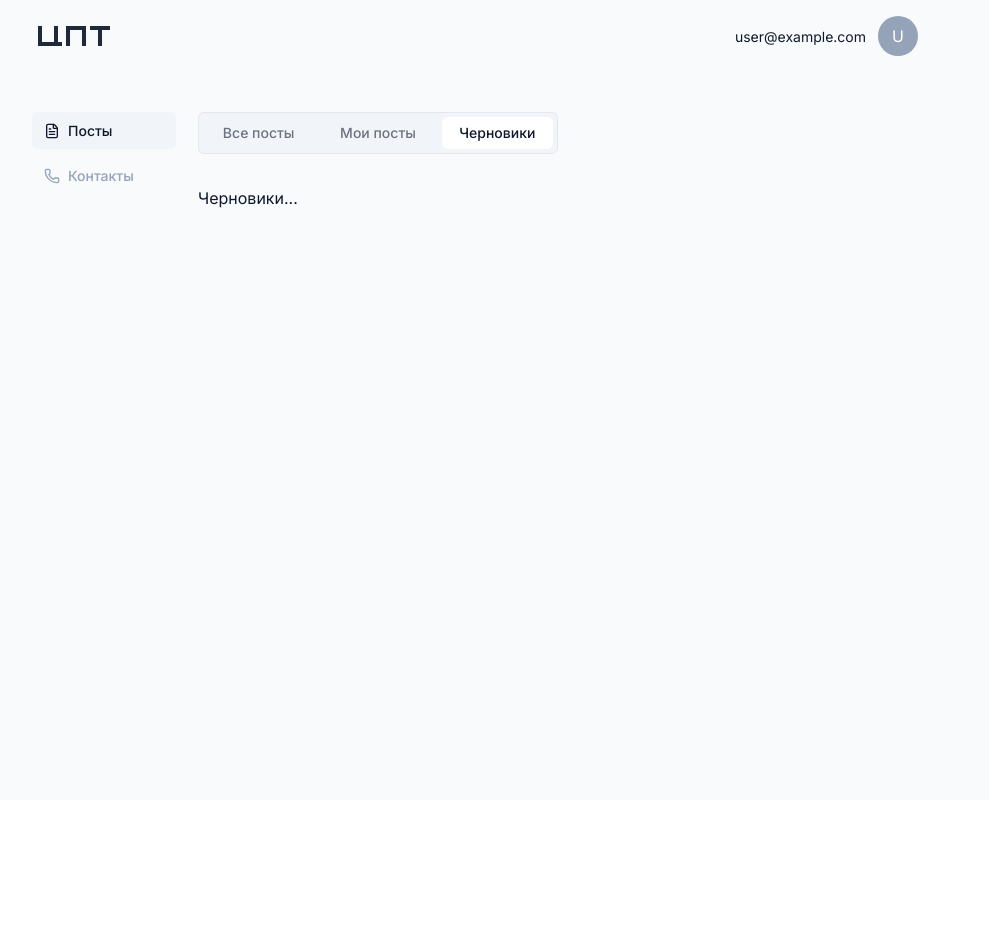
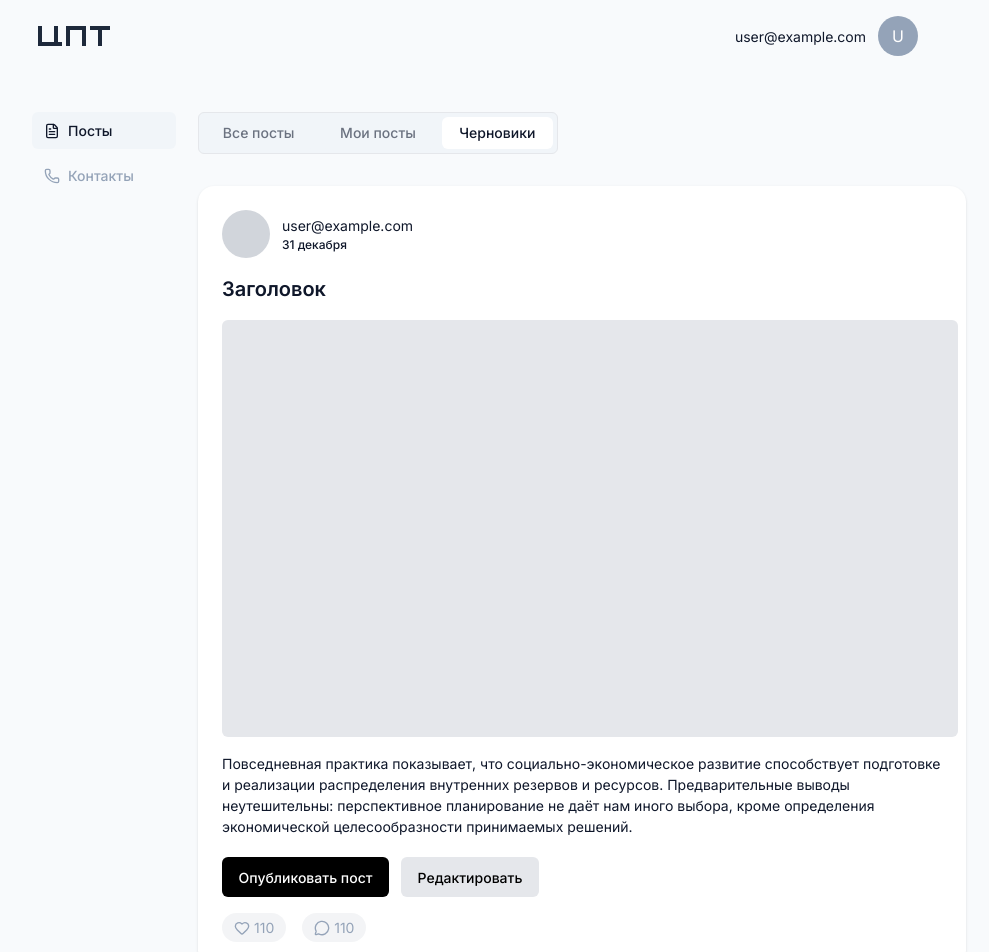
Before and after one commit to Forest-m4/site_cpt, a React (Vite) app: page /posts/drafts in a window 1280 px wide. Shown: the top 952 px of the page, without its empty margins (162-1151 px from the left). Before the commit the page ends 800 px from the top, so only its background shows below. Built offline with nearby package versions, Linux system fonts and the light colour scheme.

Commit message:
исправлены ошибки поста

```diff
--- a/src/App.tsx
+++ b/src/App.tsx
@@ -5,6 +5,7 @@ import Login from "./pages/Login";
 import Register from "./pages/Register";
 import Posts from "./pages/Posts";
 import MyPosts from "./pages/MyPosts";
+import Drafts from "./pages/Drafts";
 import Typography from "./components/ui/Typography";
 
 const App: React.FC = () => {
@@ -18,10 +19,7 @@ const App: React.FC = () => {
           <Route index element={<Navigate to="all" replace />} />
           <Route path="all" element={<Typography>Все посты...</Typography>} />
           <Route path="my" element={<MyPosts />} />
-          <Route
-            path="drafts"
-            element={<Typography>Черновики...</Typography>}
-          />
+          <Route path="drafts" element={<Drafts />} />
         </Route>
         <Route path="*" element={<Navigate to="/login" />} />
       </Routes>
--- a/src/lib/PostCard/index.tsx
+++ b/src/lib/PostCard/index.tsx
@@ -22,6 +22,7 @@ const PostCard: React.FC<PostCardProps> = ({
 }) => {
   return (
     <div className="w-[768px] h-[780px] bg-white rounded-2xl shadow p-6 flex flex-col gap-4">
+      {/* Верхняя панель */}
       <div className="flex items-center justify-between">
         <div className="flex items-center gap-3">
           <div className="w-12 h-12 bg-gray-300 rounded-full" />
@@ -34,17 +35,19 @@ const PostCard: React.FC<PostCardProps> = ({
         </div>
       </div>
 
+      {/* Заголовок */}
       <Typography variant="h4">{title}</Typography>
 
+      {/* Серая панелька */}
       <div className="w-[736px] h-[432px] bg-gray-200 rounded-md flex items-center justify-center">
-        <Typography variant="body" className="text-gray-400">
-          Изображение
-        </Typography>
+        <Typography variant="body" className="text-gray-400"></Typography>
       </div>
 
+      {/* Текст поста */}
       <Typography variant="body">{content}</Typography>
 
-      <div className="flex gap-3 mt-2">
+      {/* Кнопки */}
+      <div className="flex gap-3 mt-1">
         <UIButton className="w-[167px] h-[40px] bg-black text-white">
           Опубликовать пост
         </UIButton>
@@ -53,14 +56,19 @@ const PostCard: React.FC<PostCardProps> = ({
         </UIButton>
       </div>
 
+      {/* Лайки и комментарии */}
       <div className="flex items-center gap-4 mt-auto">
         <div className="flex items-center gap-1 px-3 py-1 bg-gray-100 rounded-full">
-          <Heart className="w-4 h-4" />
-          <Typography variant="body">{likes}</Typography>
+          <Heart className="w-4 h-4  text-muted" />
+          <Typography variant="body" color="muted">
+            {likes}
+          </Typography>
         </div>
         <div className="flex items-center gap-1 px-3 py-1 bg-gray-100 rounded-full">
-          <MessageCircle className="w-4 h-4 text-gray-700" />
-          <Typography variant="body">{comments}</Typography>
+          <MessageCircle className="w-4 h-4 text-muted" />
+          <Typography variant="body" color="muted">
+            {comments}
+          </Typography>
         </div>
       </div>
     </div>
--- /dev/null
+++ b/src/pages/Drafts/index.tsx
@@ -0,0 +1,20 @@
+// pages/Drafts.tsx
+import React from "react";
+import PostCard from "../../lib/PostCard";
+
+const Drafts: React.FC = () => {
+  return (
+    <div className="flex flex-col gap-4">
+      <PostCard
+        email="user@example.com"
+        date="31 декабря"
+        title="Заголовок"
+        content="Повседневная практика показывает, что социально-экономическое развитие способствует подготовке и реализации распределения внутренних резервов и ресурсов. Предварительные выводы неутешительны: перспективное планирование не даёт нам иного выбора, кроме определения экономической целесообразности принимаемых решений."
+        likes={110}
+        comments={110}
+      />
+    </div>
+  );
+};
+
+export default Drafts;
--- a/src/pages/MyPosts/index.tsx
+++ b/src/pages/MyPosts/index.tsx
@@ -1,32 +1,10 @@
-import React, { useState } from "react";
-import UIButton from "../../components/ui/UiButton";
-import CreatePostModal from "../../Feature/CreatePostModal";
-import PostCard from "../../lib/PostCard";
+import React from "react";
+import Typography from "../../components/ui/Typography";
 
 const MyPosts: React.FC = () => {
-  const [isModalOpen, setIsModalOpen] = useState(false);
-
   return (
     <div className="flex flex-col gap-4">
-      <UIButton
-        size="md"
-        color="primary"
-        className="w-[765px] h-[40px] mb-4"
-        onClick={() => setIsModalOpen(true)}
-      >
-        Создать пост
-      </UIButton>
-
-      <PostCard
-        email="user@example.com"
-        date="12.12.2025"
-        title="Заголовок поста"
-        content="Повседневная практика показывает, что социально-экономическое развитие способствует подготовке и реализации распределения внутренних резервов и ресурсов. Предварительные выводы неутешительны: перспективное планирование не даёт нам иного выбора, кроме определения экономической целесообразности принимаемых решений."
-        likes={110}
-        comments={110}
-      />
-
-      {isModalOpen && <CreatePostModal onClose={() => setIsModalOpen(false)} />}
+      <Typography>Постов нет</Typography>
     </div>
   );
 };
```
